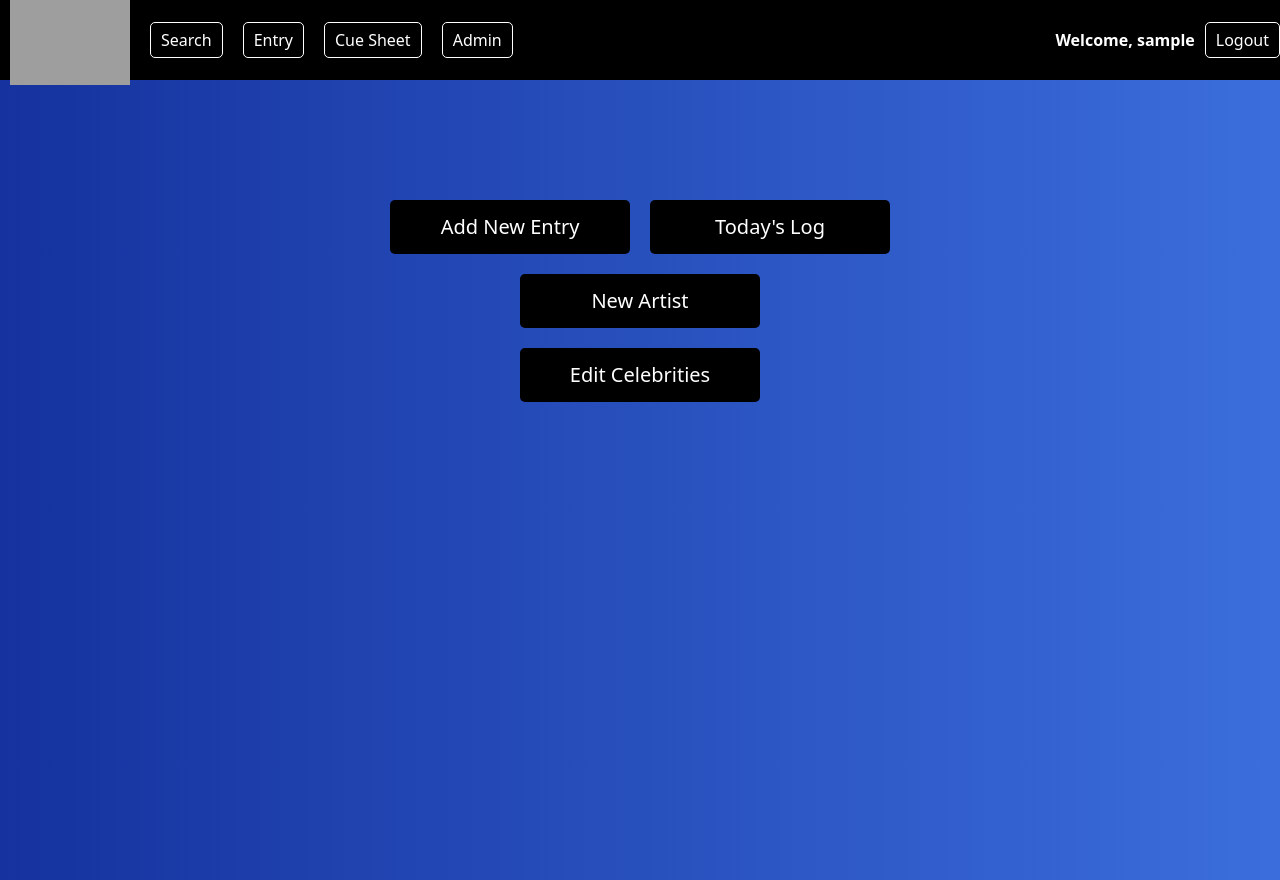
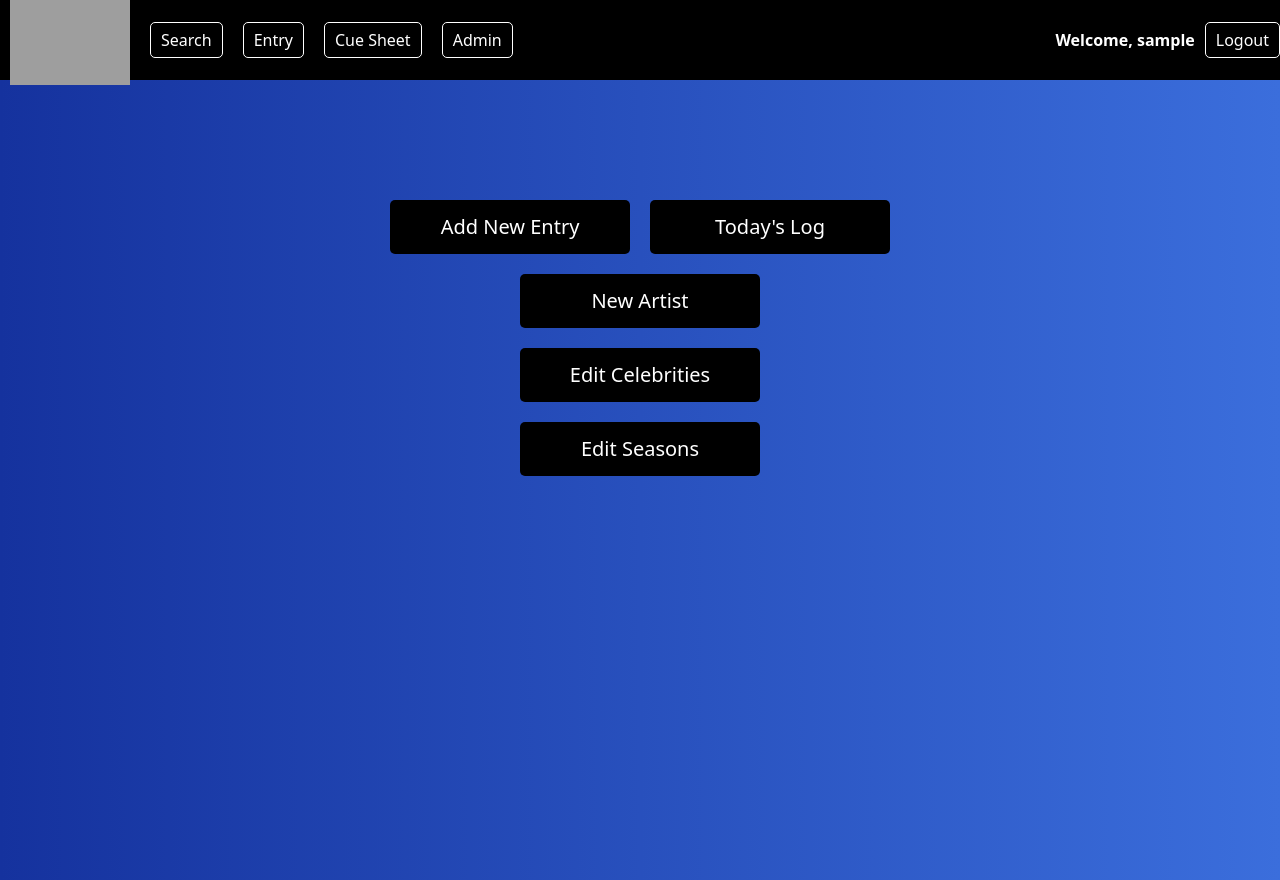
Before and after one commit to anfullhart/BobAndTom3, a React (Create React App) app: page /entry in a window 1280 px wide. Built offline with nearby package versions, Linux system fonts and the light colour scheme; sample sign-in values are in the browser's storage; grey boxes are pictures that could not be loaded.

Commit message:
add season path to edit page

```diff
--- a/src/pages/entry.js
+++ b/src/pages/entry.js
@@ -92,6 +92,14 @@ const Entry = () => {
         >
           Edit Celebrities
         </Link>
+        <Link
+          to="/editSeason"
+          style={buttonStyle}
+          onMouseEnter={(e) => (e.target.style.backgroundColor = "grey")}
+          onMouseLeave={(e) => (e.target.style.backgroundColor = "black")}
+        >
+          Edit Seasons
+        </Link>
       </div>
     </div>
   );
```
